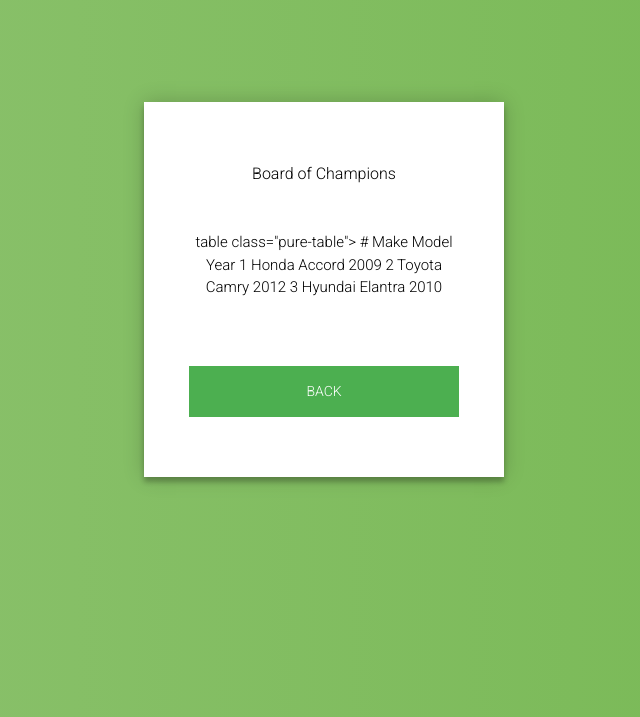
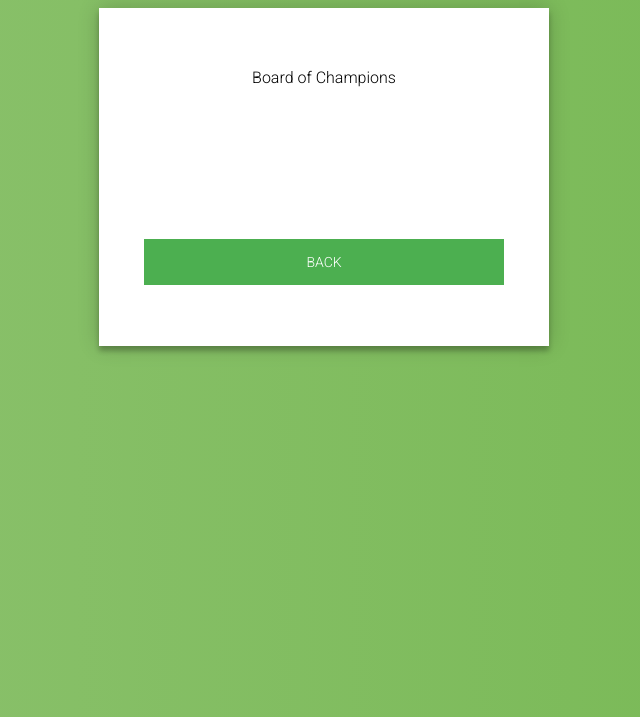
Before and after one commit to talonmeyer/ImageTrivia, a PHP site: page /highscores.php in a window 1280 px wide. Shown: the top 717 px of the page, without its empty margins (316-956 px from the left). Run offline with PHP 8.4, Linux system fonts and the light colour scheme; the visitor is signed in with stand-in values (Sample User, id 1); data that the repository does not hold is empty.

Commit message:
Applied CSS styles to sub pages

```diff
--- a/highscores.php
+++ b/highscores.php
@@ -3,66 +3,26 @@ include('session.php');
 ?>
 
     <html>
-
        <body bgcolor = "#FFFFFF">
-
-<meta name="viewport" content="width=device-width, initial-scale=1">
-<link rel="stylesheet" href="http://www.w3schools.com/lib/w3.css">
-
        <head>
            <link rel="stylesheet" type="text/css" href="css/style.css">
        </head>
-<div class="table-page">
+
+       <div class="main-menu">
            <div class="form">
-
                <p class="message" style="color:black; font-size:medium ">Board of Champions</p>
 
                <br> </br>
-
-       table class="pure-table">
-       <thead>
-       <tr>
-           <th>#</th>
-           <th>Make</th>
-           <th>Model</th>
-           <th>Year</th>
-       </tr>
-       </thead>
-
-       <tbody>
-       <tr>
-           <td>1</td>
-           <td>Honda</td>
-           <td>Accord</td>
-           <td>2009</td>
-       </tr>
-
-       <tr>
-           <td>2</td>
-           <td>Toyota</td>
-           <td>Camry</td>
-           <td>2012</td>
-       </tr>
-
-       <tr>
-           <td>3</td>
-           <td>Hyundai</td>
-           <td>Elantra</td>
-           <td>2010</td>
-       </tr>
-       </tbody>
-       </table>
-
                <br> </br>
                <br> </br>
+               <br> </br>
+
+
 
                <form class="main" action = "main.php" method = "post">
                    <button>Back</button>
                </form>
            </div>
-
-
-
        </div>
        </body>
        </html>
```
Lines whose indentation alone changed are shown as unchanged.
